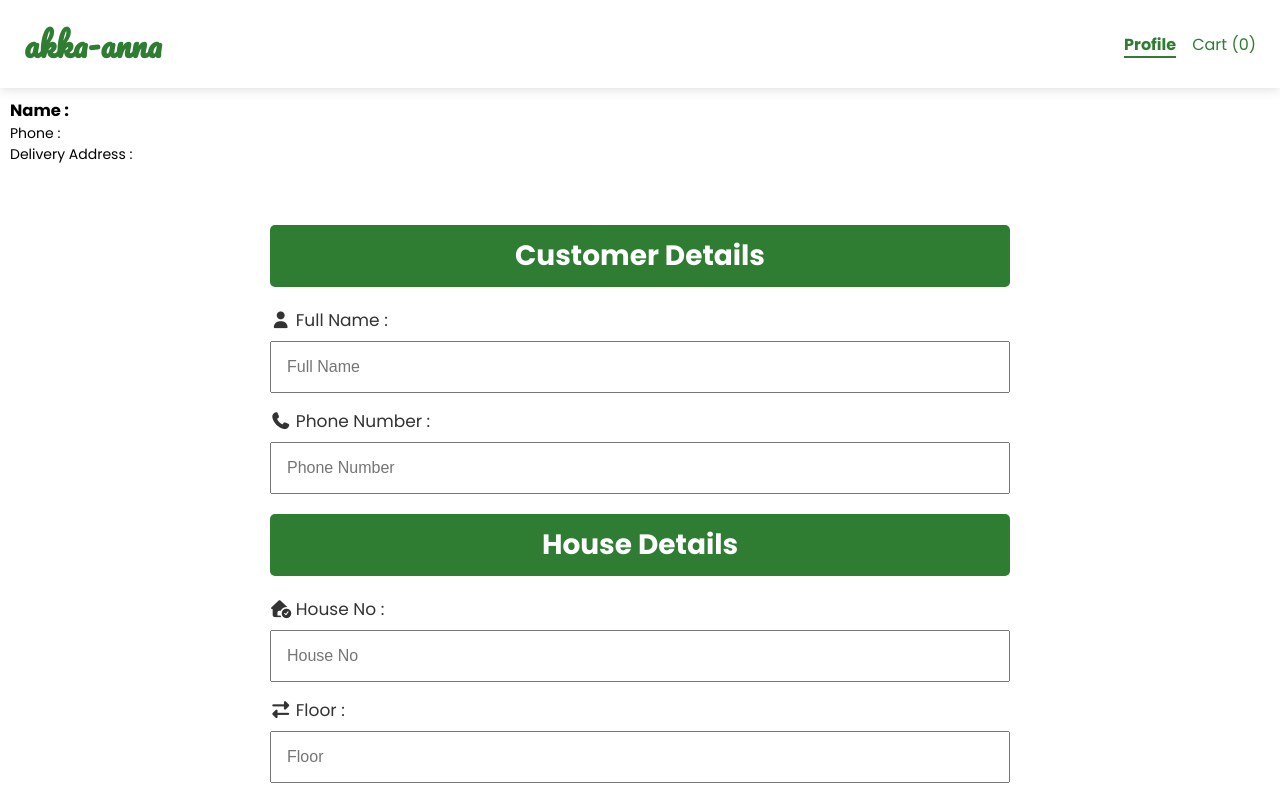
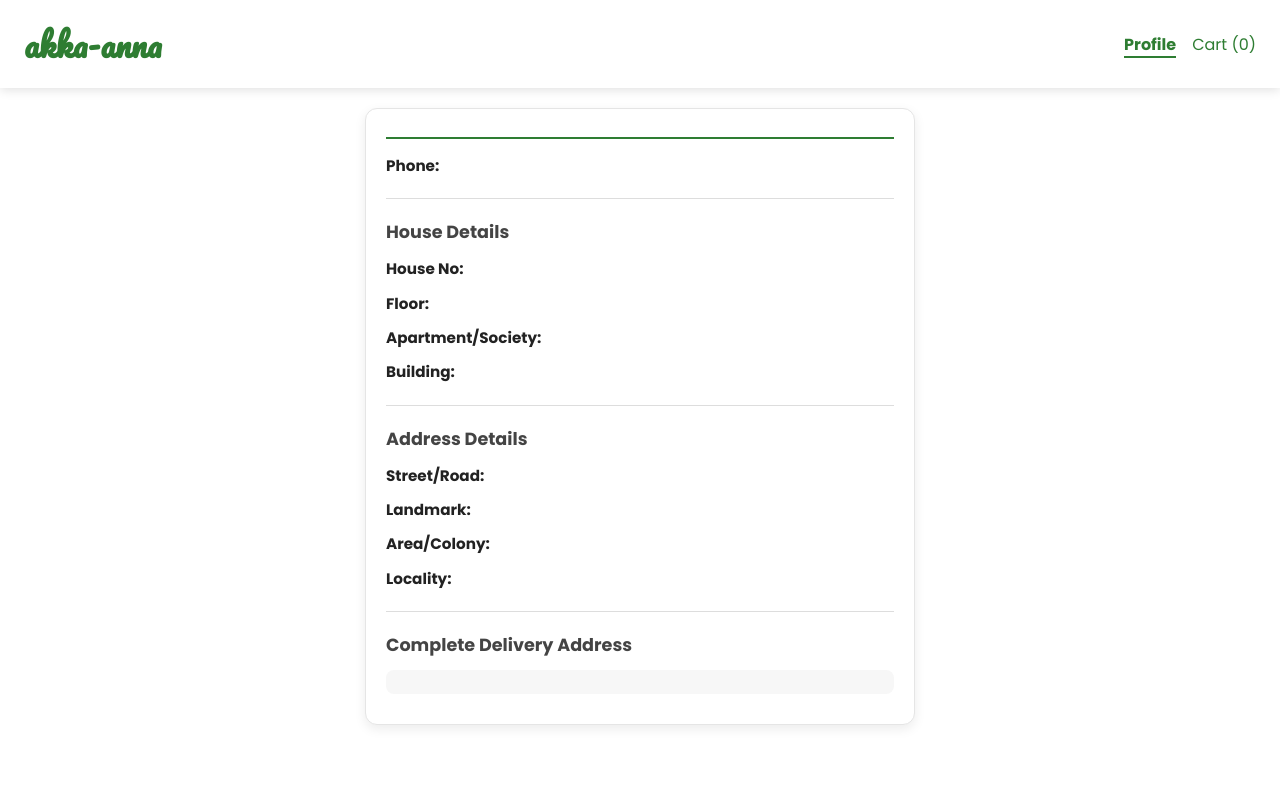
Before and after one commit to imry06/EasyBasket, a React (Vite) app: page /profile in a window 1280 px wide. Shown: the top 799 px of the page. Built offline with nearby package versions, Linux system fonts and the light colour scheme.

Commit message:
profile info updated

```diff
--- a/src/components/ProfileInfo.jsx
+++ b/src/components/ProfileInfo.jsx
@@ -1,17 +1,75 @@
-// import React from "react";
 import { useSelector } from "react-redux";
 import "../css/profile-info.css";
 
-
 const ProfileInfo = () => {
-  const user = useSelector((state) => state.user || {});
-  const { name, phone, address} = user;
+  const profile = useSelector((state) => state.profile.profile);
 
   return (
     <div className="profile-info">
-      <h3>Name : {name}</h3>
-      <p>Phone : {phone}</p>
-      <p>Delivery Address : {address}</p>
+      <h3>{profile.fullName}</h3>
+
+      <p>
+        <strong>Phone:</strong> {profile.phone}
+      </p>
+
+      <hr />
+
+      <h4>House Details</h4>
+
+      <p>
+        <strong>House No:</strong> {profile.houseNo}
+      </p>
+
+      <p>
+        <strong>Floor:</strong> {profile.floor}
+      </p>
+
+      <p>
+        <strong>Apartment/Society:</strong> {profile.apartment}
+      </p>
+
+      <p>
+        <strong>Building:</strong> {profile.building}
+      </p>
+
+      <hr />
+
+      <h4>Address Details</h4>
+
+      <p>
+        <strong>Street/Road:</strong> {profile.street}
+      </p>
+
+      <p>
+        <strong>Landmark:</strong> {profile.landmark}
+      </p>
+
+      <p>
+        <strong>Area/Colony:</strong> {profile.area}
+      </p>
+
+      <p>
+        <strong>Locality:</strong> {profile.locality}
+      </p>
+
+      <hr />
+
+      <h4>Complete Delivery Address</h4>
+
+      <p>
+        {[
+          profile.houseNo,
+          profile.floor && `Floor ${profile.floor}`,
+          profile.apartment,
+          profile.building,
+          profile.street,
+          profile.landmark,
+          profile.area,
+          profile.locality,
+        ]
+          .filter(Boolean)
+          .join(", ")}
+      </p>
     </div>
   );
 };
--- a/src/css/profile-form.css
+++ b/src/css/profile-form.css
@@ -8,7 +8,7 @@
     text-align: center;
     color: #333;
     padding: 10px;
-
+   border-bottom: 3px solid #333;
     border-radius: 5px;
 }
 .form-field{
@@ -49,9 +49,9 @@
 .profile-form h3{
     margin: 20px 0;
     text-align: center;
-    color: #fff;
+    color: #333;
     padding: 10px;
-    background-color: #2e7d32;
+
     border-radius: 5px;
 }
 
--- a/src/css/profile-info.css
+++ b/src/css/profile-info.css
@@ -1,4 +1,97 @@
-.profile-info{
-    padding: 10px;
-    font-size: 14px;
+.profile-info {
+  width: 100%;
+  max-width: 550px;
+  margin: 20px auto;
+  padding: 20px;
+  background: #fff;
+  border-radius: 12px;
+  border: 1px solid #e5e5e5;
+  box-shadow: 0 4px 12px rgba(0, 0, 0, 0.08);
 }
+
+.profile-info h3 {
+  margin-bottom: 15px;
+  color: #2e7d32;
+  font-size: 1.6rem;
+  border-bottom: 2px solid #2e7d32;
+  padding-bottom: 8px;
+}
+
+.profile-info h4 {
+  margin: 20px 0 12px;
+  color: #444;
+  font-size: 1.1rem;
+}
+
+.profile-info p {
+  display: flex;
+  align-items: flex-start;
+  gap: 8px;
+  margin: 10px 0;
+  line-height: 1.6;
+  color: #555;
+  font-size: 0.95rem;
+  word-break: break-word;
+}
+
+.profile-info strong {
+  min-width: 140px;
+  color: #222;
+}
+
+.profile-info hr {
+  margin: 20px 0;
+  border: none;
+  border-top: 1px solid #ddd;
+}
+
+/* Complete Address */
+.profile-info p:last-child {
+  background: #f7f7f7;
+  padding: 12px;
+  border-radius: 8px;
+  color: #333;
+  line-height: 1.7;
+}
+
+/* Tablet */
+@media (max-width: 768px) {
+  .profile-info {
+    margin: 15px;
+    padding: 18px;
+  }
+
+  .profile-info h3 {
+    font-size: 1.4rem;
+  }
+
+  .profile-info p {
+    flex-direction: column;
+    gap: 2px;
+  }
+
+  .profile-info strong {
+    min-width: auto;
+  }
+}
+
+/* Mobile */
+@media (max-width: 480px) {
+  .profile-info {
+    margin: 10px;
+    padding: 15px;
+    border-radius: 10px;
+  }
+
+  .profile-info h3 {
+    font-size: 1.2rem;
+  }
+
+  .profile-info h4 {
+    font-size: 1rem;
+  }
+
+  .profile-info p {
+    font-size: 0.9rem;
+  }
+}
```
